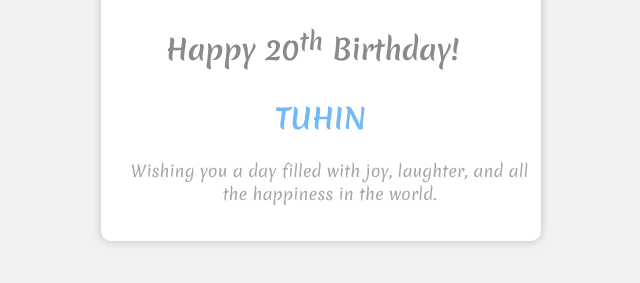
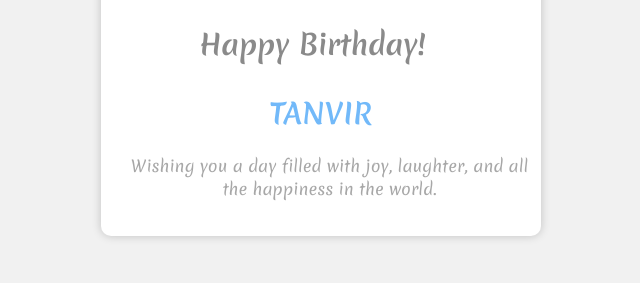
Before and after one commit to redh0rse/Happy-Birthday, a plain HTML site: page index.html in a window 1280 px wide. Shown: the part 271-554 px from the top of the page, without its empty margins (319-959 px from the left). Drawn offline with Linux system fonts and the light colour scheme.

Commit message:
Update index.html

```diff
--- a/index.html
+++ b/index.html
@@ -12,8 +12,8 @@
 <body>
     <div class="birthday-card">
         <img src="https://thumbs.dreamstime.com/b/colorful-happy-birthday-cupcakes-candles-spelling-148323072.jpg" alt="Birthday Balloons" class="animate">
-        <h1 class="animate">Happy 20<sup>th</sup> Birthday!</h1>
-        <h3>TUHIN</h3>
+        <h1 class="animate">Happy Birthday!</h1>
+        <h3>TANVIR</h3>
         <p class="animate">Wishing you a day filled with joy, laughter, and all the happiness in the world.</p>
     </div>
 </body>
```
